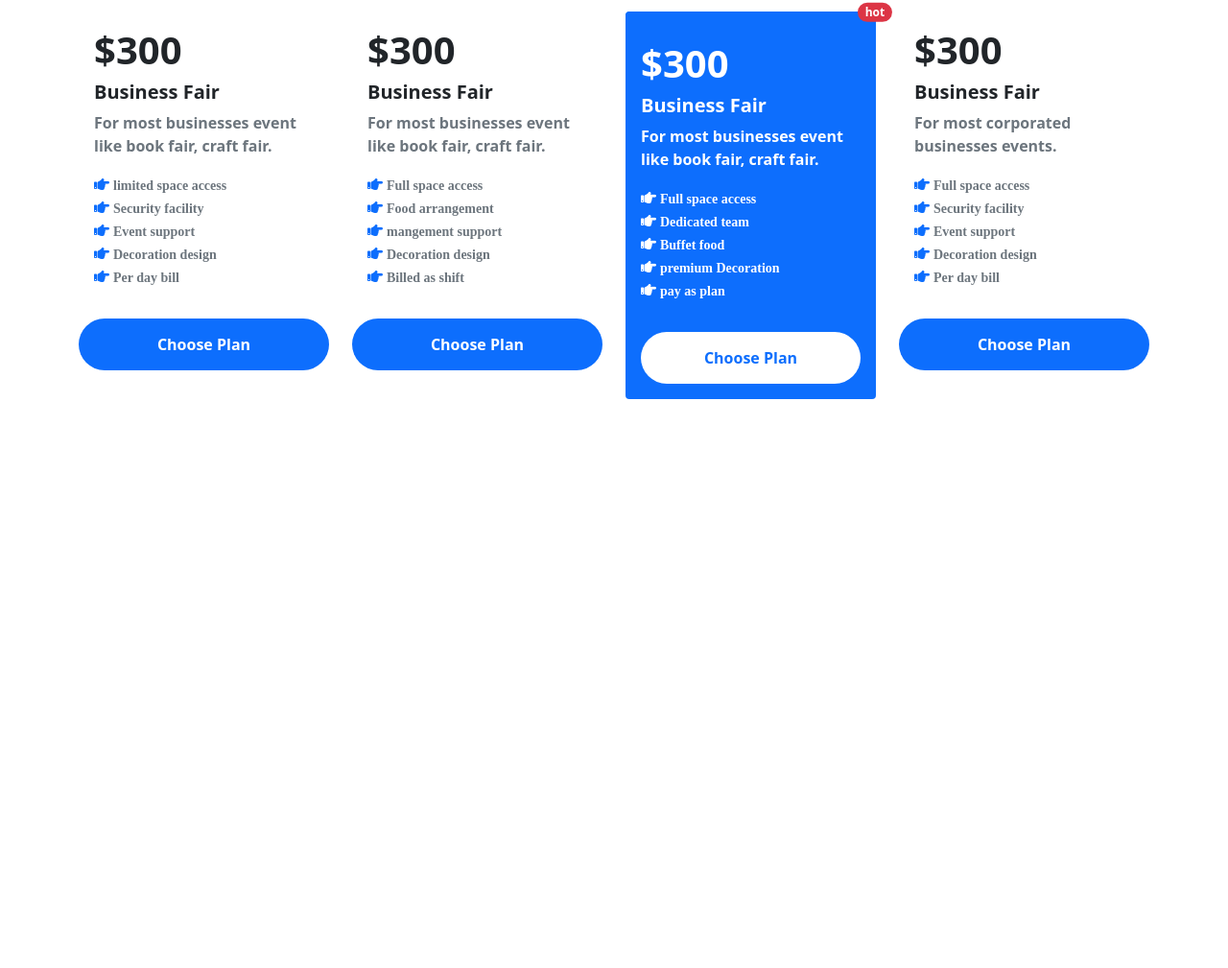
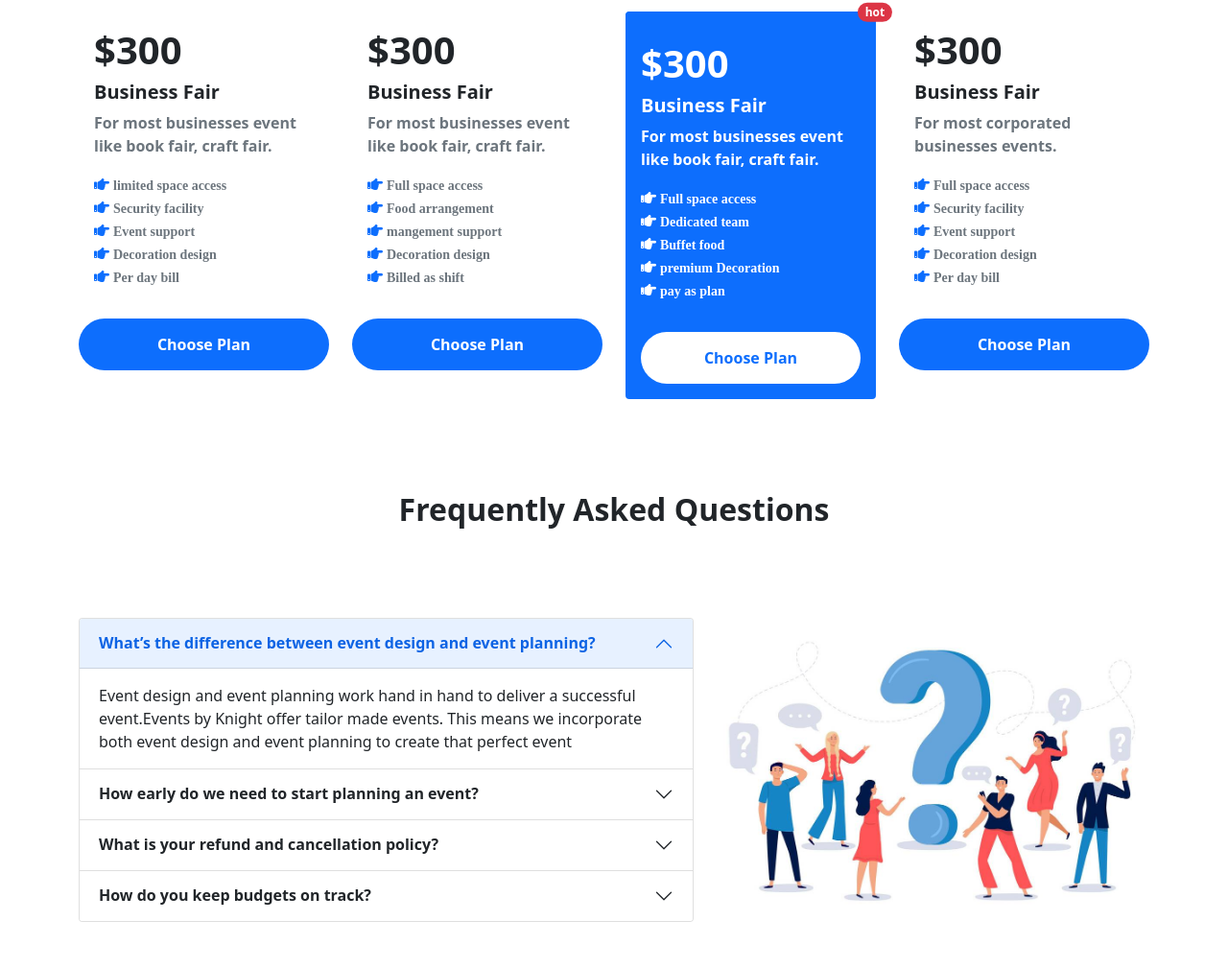
Before and after one commit to Tareq-Ahmed-Github/convention-center, a plain HTML site: page index.html in a window 1280 px wide. Shown: the part 794-1803 px from the top of the page at 96% size. Before the commit the page ends 1258 px from the top, so only its background shows below. Drawn offline with nearby package versions, Linux system fonts and the light colour scheme.

Commit message:
faqs added

```diff
--- a/index.html
+++ b/index.html
@@ -257,6 +257,90 @@
             </div>
         </section>
 
+        <!-- frequently asked question  -->
+
+        <section class="container questions my-5">
+            <div class="row align-items-center">
+                <h2 class="text-center my-5 fw-bold">Frequently Asked Questions</h2>
+                <div class="col-md-7 col-lg-7 col-sm-7 col-12">
+                    <div class="accordion" id="accordionPanelsStayOpenExample">
+                        <div class="accordion-item">
+                            <h2 class="accordion-header" id="panelsStayOpen-headingOne">
+                                <button class="accordion-button fw-bold" type="button" data-bs-toggle="collapse"
+                                    data-bs-target="#panelsStayOpen-collapseOne" aria-expanded="true"
+                                    aria-controls="panelsStayOpen-collapseOne">
+                                    What’s the difference between event design and
+                                    event planning?
+                                </button>
+                            </h2>
+                            <div id="panelsStayOpen-collapseOne" class="accordion-collapse collapse show"
+                                aria-labelledby="panelsStayOpen-headingOne">
+                                <div class="accordion-body">
+                                    Event design and event planning work hand in hand to deliver a
+                                    successful event.Events by Knight offer tailor made events. This
+                                    means we incorporate both event design and event planning to
+                                    create that perfect event
+                                </div>
+                            </div>
+                        </div>
+                        <div class="accordion-item">
+                            <h2 class="accordion-header" id="panelsStayOpen-headingTwo">
+                                <button class="accordion-button collapsed fw-bold" type="button"
+                                    data-bs-toggle="collapse" data-bs-target="#panelsStayOpen-collapseTwo"
+                                    aria-expanded="false" aria-controls="panelsStayOpen-collapseTwo">
+                                    How early do we need to start planning an event?
+                                </button>
+                            </h2>
+                            <div id="panelsStayOpen-collapseTwo" class="accordion-collapse collapse"
+                                aria-labelledby="panelsStayOpen-headingTwo">
+                                <div class="accordion-body">
+                                    Perfection is in the detailing. That’s why our wedding packages are inclusive of a
+                                    dedicated wedding planner, complimentary accommodation and special extras such as
+                                    personalised table menus, a selection of centrepieces and more.
+                                </div>
+                            </div>
+                        </div>
+                        <div class="accordion-item">
+                            <h2 class="accordion-header" id="panelsStayOpen-headingThree">
+                                <button class="accordion-button collapsed fw-bold" type="button"
+                                    data-bs-toggle="collapse" data-bs-target="#panelsStayOpen-collapseThree"
+                                    aria-expanded="false" aria-controls="panelsStayOpen-collapseThree">
+                                    What is your refund and cancellation policy?
+                                </button>
+                            </h2>
+                            <div id="panelsStayOpen-collapseThree" class="accordion-collapse collapse"
+                                aria-labelledby="panelsStayOpen-headingThree">
+                                <div class="accordion-body">
+                                    Whether you’re planning the most intimate of ceremonies or the grandest of
+                                    receptions, we have a selection of stunning spaces for you to choose from.
+                                </div>
+                            </div>
+                        </div>
+                        <div class="accordion-item">
+                            <h2 class="accordion-header" id="panelsStayOpen-headingFour">
+                                <button class="accordion-button collapsed fw-bold" type="button"
+                                    data-bs-toggle="collapse" data-bs-target="#panelsStayOpen-collapseThree"
+                                    aria-expanded="false" aria-controls="panelsStayOpen-collapseThree">
+                                    How do you keep budgets on track?
+                                </button>
+                            </h2>
+                            <div id="panelsStayOpen-collapseThree" class="accordion-collapse collapse"
+                                aria-labelledby="panelsStayOpen-headingThree">
+                                <div class="accordion-body">
+                                    Your special day deserves the most beautiful setting. And there is none more
+                                    beautiful than Crown Sydney, perched on the sunkissed waters of the world's most
+                                    famous Harbour.
+                                </div>
+                            </div>
+                        </div>
+                    </div>
+                </div>
+                <div class="col-md-5 col-lg-5 col-sm-5 col-12 my-5">
+                    <img class="img-fluid" src="images/faqs.jpg" alt="">
+                </div>
+            </div>
+        </section>
+
 
     </main>
 
```
